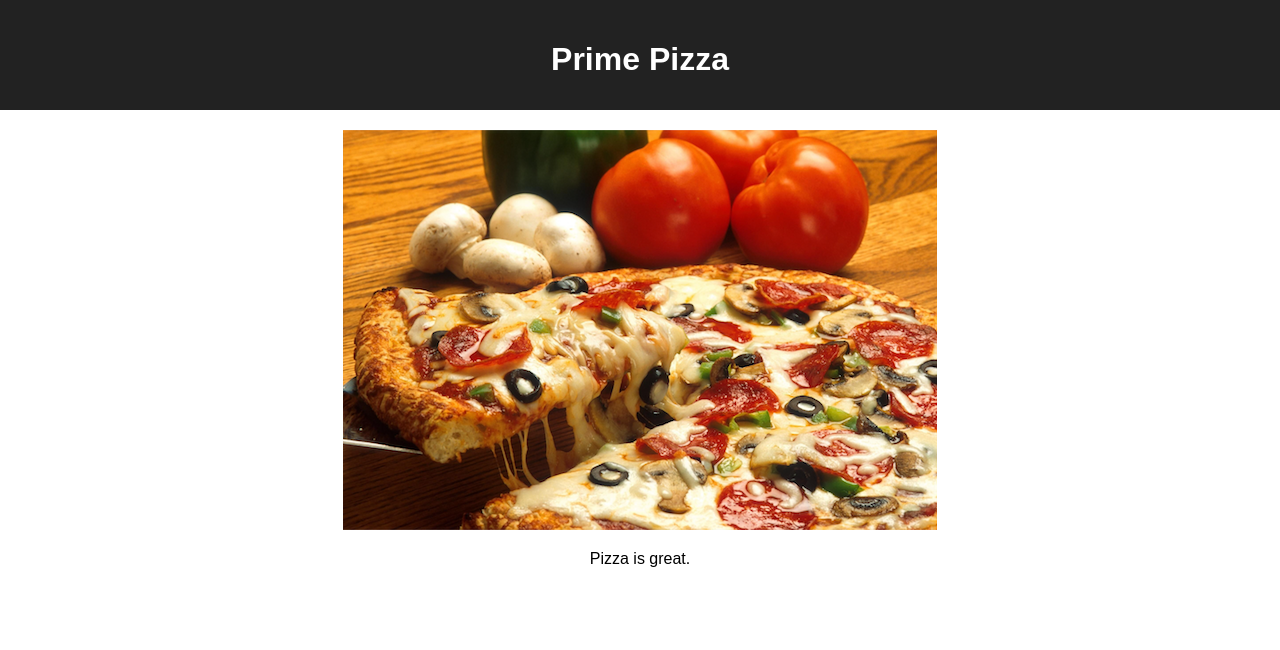
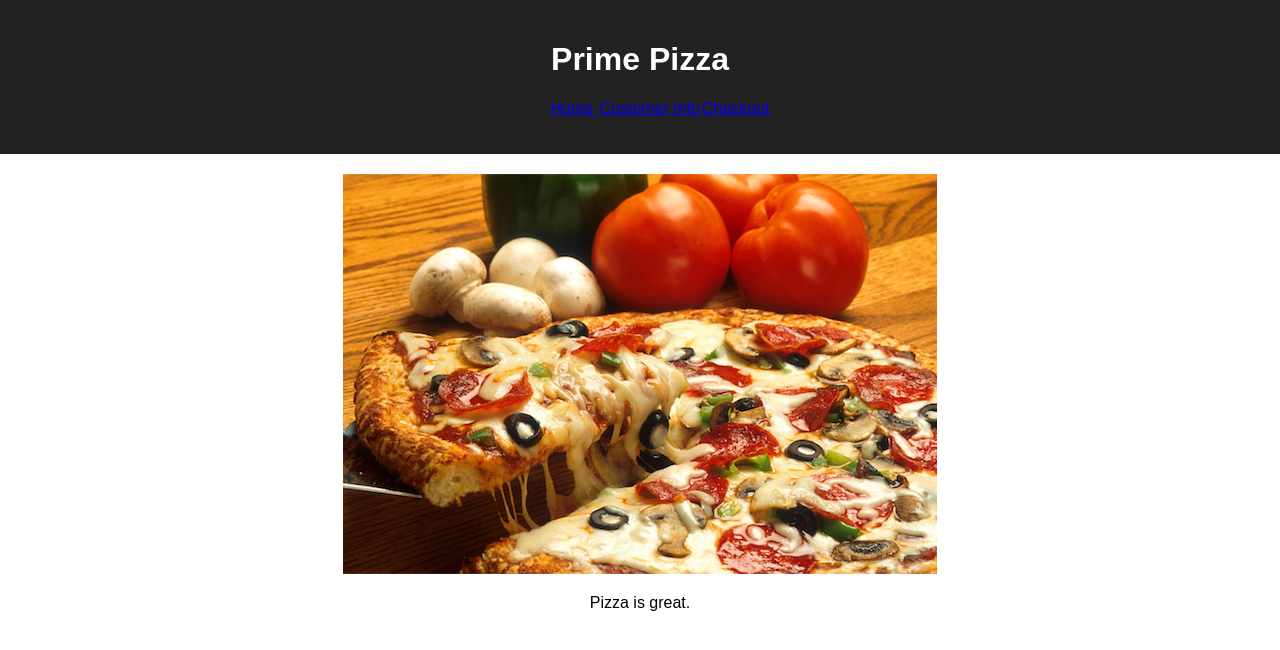
Before and after one commit to xiongjerry/redux-pizza-parlor, a React (Create React App) app: page /#/admin in a window 1280 px wide. Shown: the top 650 px of the page. Built offline with nearby package versions, Linux system fonts and the light colour scheme.

Commit message:
made a navigation bar

```diff
--- a/src/components/App/App.css
+++ b/src/components/App/App.css
@@ -4,7 +4,6 @@
 
 .App-header {
   background-color: #222;
-  height: 70px;
   padding: 20px;
   color: white;
   margin-bottom: 20px;
@@ -13,3 +12,12 @@
 .App-title {
   font-size: 2em;
 }
+
+.App-header-ul {
+  list-style-type: none;
+}
+
+.App-header-ul li {
+  display: inline;
+  margin: 0 1px;
+}
--- a/src/components/App/App.jsx
+++ b/src/components/App/App.jsx
@@ -16,7 +16,21 @@ function App() {
 
         <header className='App-header'>
           <h1 className='App-title'>Prime Pizza</h1>
+          <nav>
+            <ul className="App-header-ul">
+              <li>
+                <Link to="/">Home </Link>
+              </li>
+              <li>
+                <Link to="/step2">Customer Info</Link>
+              </li>
+              <li>
+                <Link to="/step3">Checkout</Link>
+              </li>
+            </ul>
+          </nav>
         </header>
+
 
         <Route path='/' exact>
           <Step1 />
```
